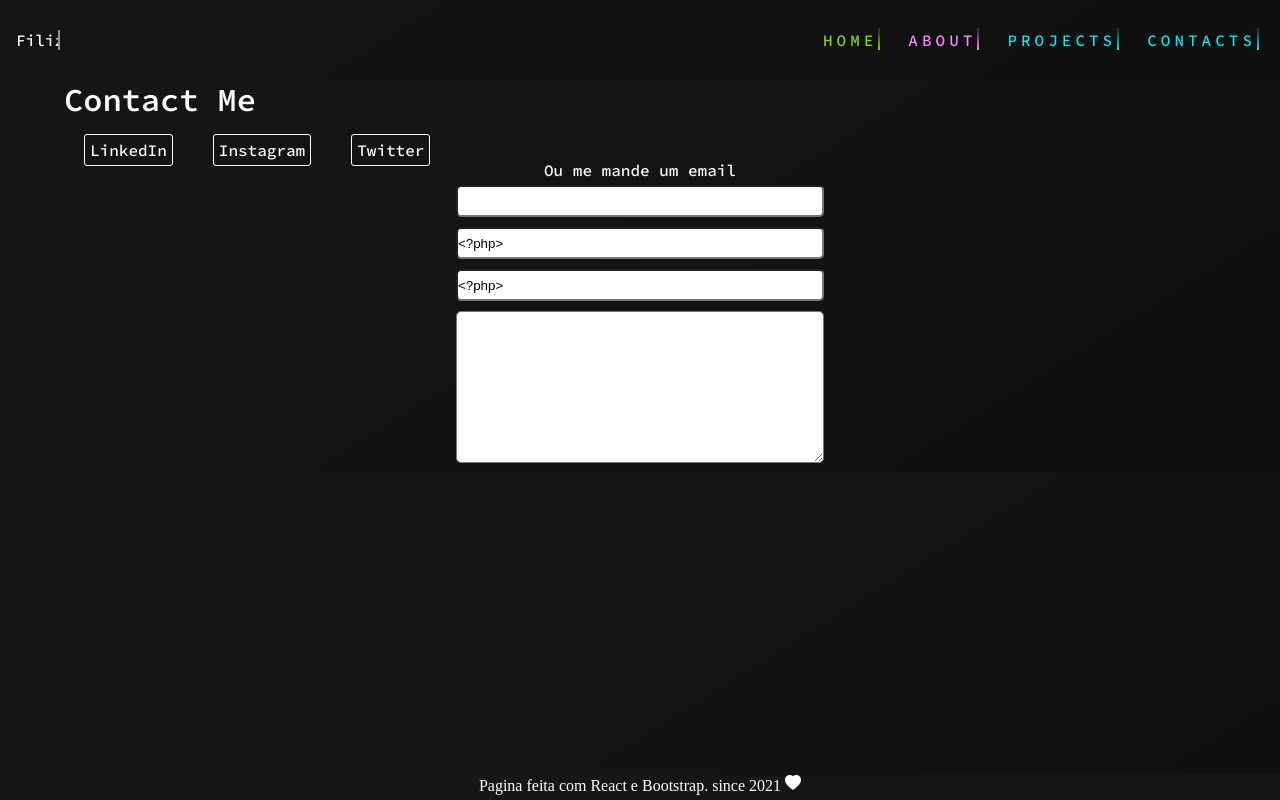
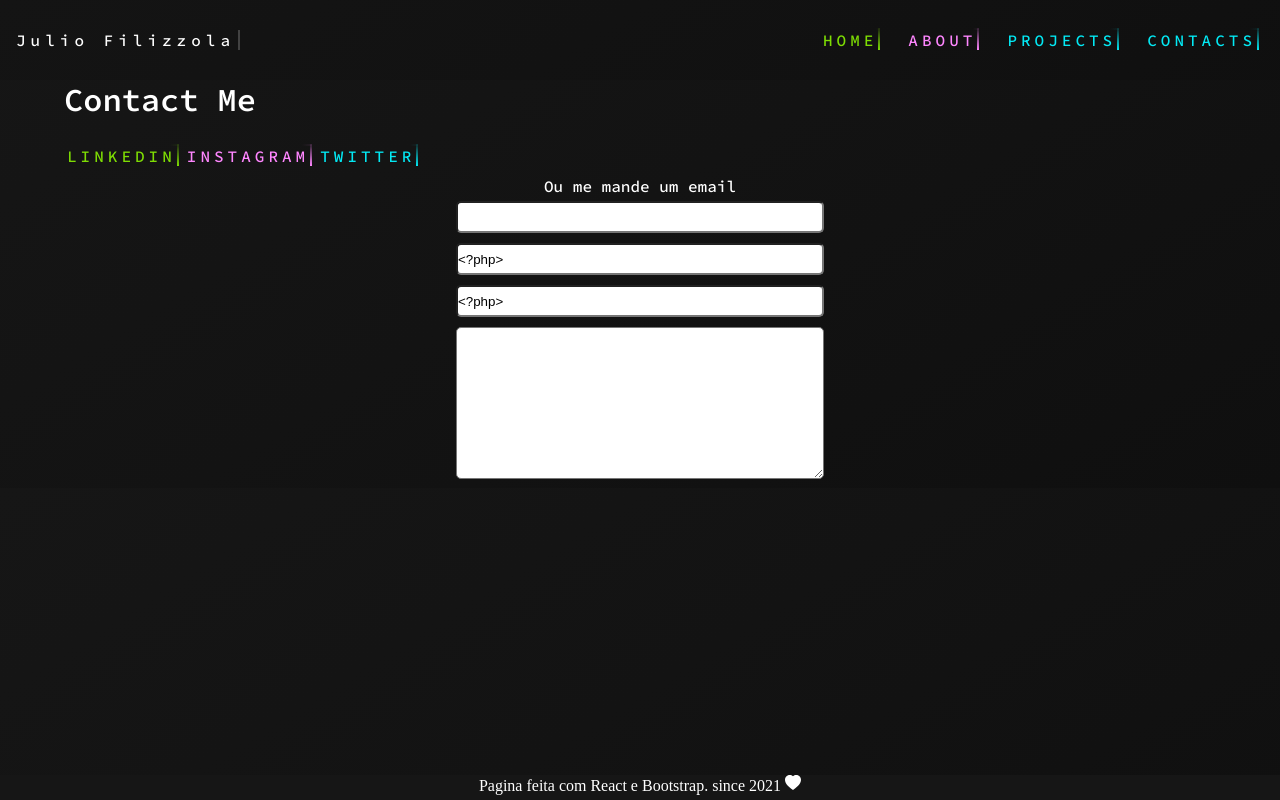
Before and after one commit to juliofilizzola/juliofilizzola-portfolio, a React (Create React App) app: page /contacts in a window 1280 px wide. Built offline with nearby package versions, Linux system fonts and the light colour scheme.

Commit message:
colocando efeito no link

```diff
--- a/src/components/Header.jsx
+++ b/src/components/Header.jsx
@@ -4,7 +4,7 @@ import './header.scss';
 function Header() {
   return (
     <header>
-      <p className="text">Filizzola</p>
+      <p className="text">Julio Filizzola</p>
       <div className="container">
 
         <Link to="/">
--- a/src/components/header.scss
+++ b/src/components/header.scss
@@ -4,6 +4,7 @@ header {
 	font-family: 'Source Code Pro', sans-serif;
   margin-top: 0;
   padding: 1em;
+	letter-spacing: 5px;
   display: flex;
   justify-content: space-between;
   flex-direction: row;
@@ -15,14 +16,14 @@ header {
 		border-right: 2px solid #fff;
 		white-space: nowrap;
 		overflow: hidden;
-		animation: blink 1000ms steps(35) infinite normal, typing 8s steps(40) 1s infinite normal both;
+		animation: blink 700ms steps(25) infinite normal, typing 2s steps(22) normal both;
 
 		@keyframes typing {
 			from {
 				width: 0;
 			}
 			to {
-				width: 5em;
+				width: 14em;
 			}
 		}
 
@@ -54,7 +55,6 @@ header {
 			letter-spacing: 4px;
 			overflow: hidden;
 			margin-right: 5px;
-
 		}
 
 		a:hover {
--- a/src/pages/Contacts.jsx
+++ b/src/pages/Contacts.jsx
@@ -9,11 +9,16 @@ function Contacts() {
       <div className="container-contact">
         <h1>Contact Me</h1>
         <div>
+
           <a
             href="https://www.linkedin.com/in/julio-filizzola/"
             target="_blank"
             rel="noreferrer"
           >
+            <span></span>
+            <span></span>
+            <span></span>
+            <span></span>
             LinkedIn
           </a>
           <a
@@ -21,6 +26,11 @@ function Contacts() {
             target="_blank"
             rel="noreferrer"
           >
+            <span></span>
+            <span></span>
+            <span></span>
+            <span></span>
+
             Instagram
           </a>
           <a
@@ -28,6 +38,11 @@ function Contacts() {
             target="_blank"
             rel="noreferrer"
           >
+            <span></span>
+            <span></span>
+            <span></span>
+            <span></span>
+
             Twitter
           </a>
 
--- a/src/pages/contacts.scss
+++ b/src/pages/contacts.scss
@@ -7,16 +7,127 @@
     margin-bottom: 20px;
   }
 
+  // a {
+  //   margin-top: 250px;
+  //   text-decoration: none;
+  //   margin: 250px 20px;
+  //   color: #fff;
+  //   cursor: pointer;
+  //   border: 1px solid #fff;
+  //   border-radius: 3px;
+  //   padding: 5px;
+  // }
+
   a {
-    margin-top: 250px;
+    position: relative;
+    display: inline-block;
+    padding: 2px 3px;
+    margin: 4px 0;
+    color: #03e9f4;
     text-decoration: none;
-    margin: 250px 20px;
-    color: #fff;
-    cursor: pointer;
-    border: 1px solid #fff;
-    border-radius: 3px;
-    padding: 5px;
+    text-transform: uppercase;
+    transition: 0.5s;
+    letter-spacing: 4px;
+    overflow: hidden;
+    margin-right: 5px;
   }
+
+  a:hover {
+    background: #03e9f4;
+    border: 1px solid #03e9f4;
+    color: #050801;
+    box-shadow: 0 0 5px #03e9f4,
+                0 0 25px #03e9f4;
+    -webkit-box-reflect:below 1px linear-gradient(transparent, #0005);
+  }
+
+  a:nth-child(1) {
+    filter: hue-rotate(270deg);
+  }
+
+  a:nth-child(2) {
+    filter: hue-rotate(110deg);
+  }
+
+  a span {
+    position: absolute;
+    display: block;
+  }
+
+  a span:nth-child(1) {
+    top: 0;
+    left: 0;
+    width: 100%;
+    height: 2px;
+    background: linear-gradient(90deg,transparent,#03e9f4);
+    animation: animate1 1s linear infinite;
+  }
+
+  @keyframes animate1 {
+    0%{
+      left: -100%;
+    }
+    50%,100%{
+      left: 100%;
+    }
+  }
+  a span:nth-child(2) {
+    top: -100%;
+    right: 0;
+    width: 2px;
+    height: 100%;
+    background: linear-gradient(180deg,transparent,#03e9f4);
+    animation: animate2 1s linear infinite;
+    animation-delay: 0.25s;
+  }
+
+  @keyframes animate2 {
+    0%{
+      top: -100%;
+    }
+    50%,100%{
+      top: 100%;
+    }
+  }
+
+  a span:nth-child(3) {
+    bottom: 0;
+    right: 0;
+    width: 100%;
+    height: 2px;
+    background: linear-gradient(270deg,transparent,#03e9f4);
+    animation: animate3 1s linear infinite;
+    animation-delay: 0.50s;
+  }
+
+  @keyframes animate3 {
+    0%{
+      right: -100%;
+    }
+    50%,100%{
+      right: 100%;
+    }
+  }
+
+  a span:nth-child(4) {
+    bottom: -100%;
+    left: 0;
+    width: 2px;
+    height: 100%;
+    background: linear-gradient(360deg,transparent,#03e9f4);
+    animation: animate4 1s linear infinite;
+    animation-delay: 0.75s;
+  }
+
+  @keyframes animate4 {
+    0%{
+      bottom: -100%;
+    }
+    50%,100%{
+      bottom: 100%;
+    }
+
+}
 
   .container-contact-forms {
     display: flex;
```
